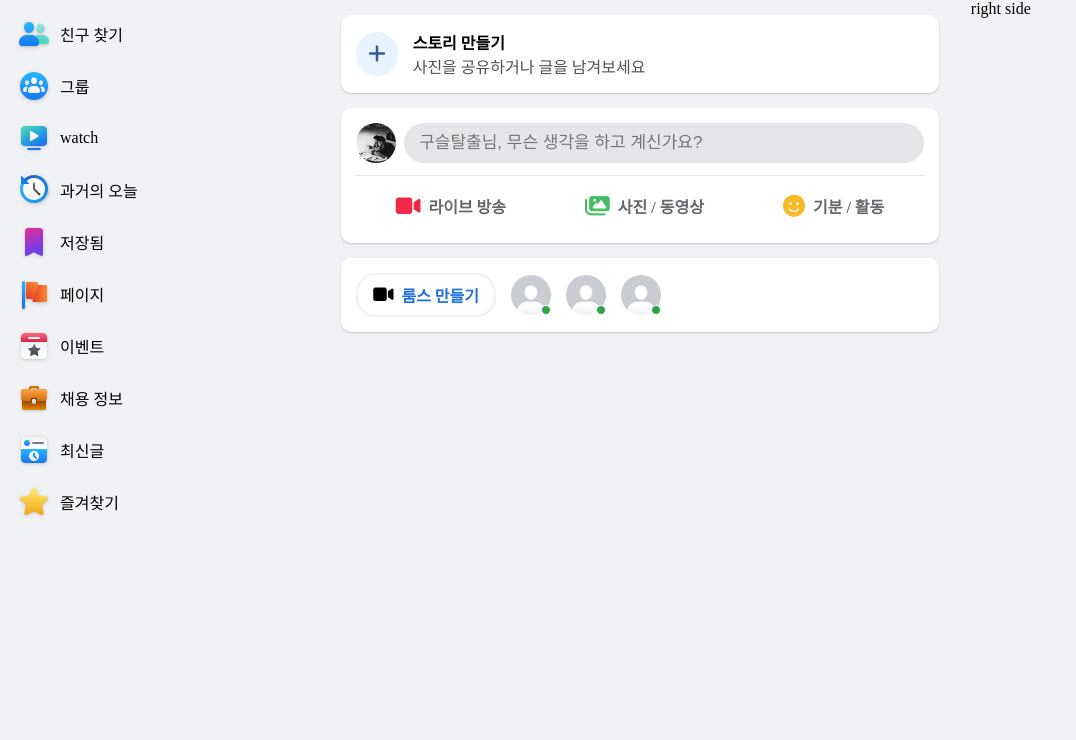
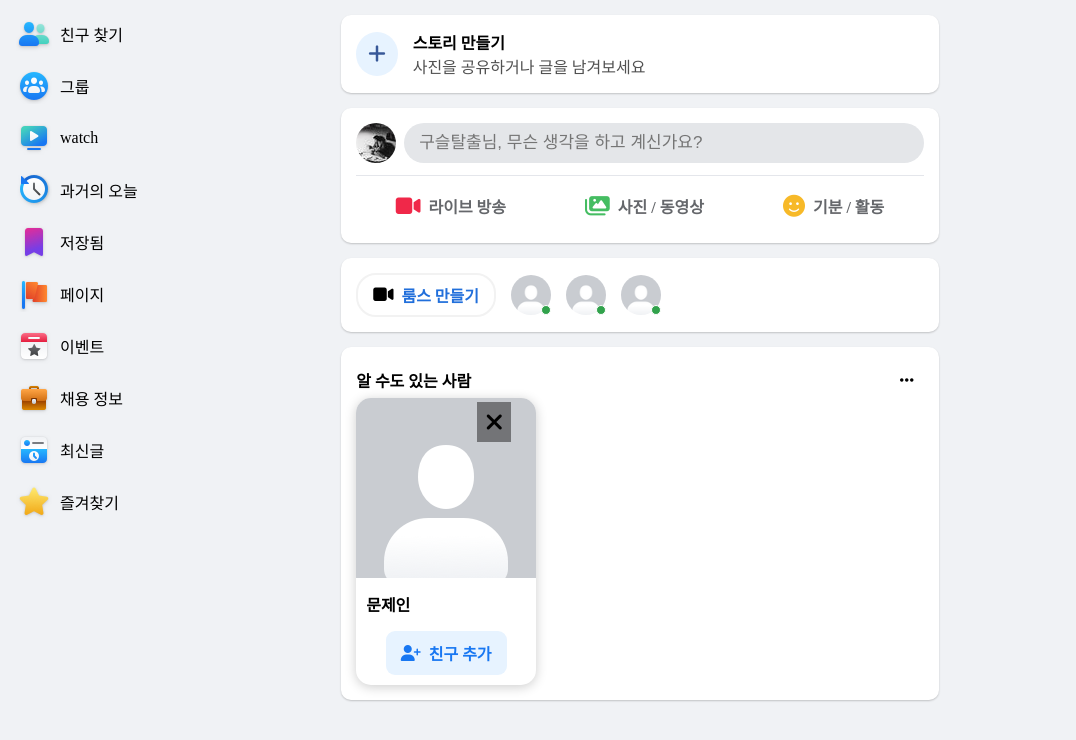
Before and after one commit to justsicklife/facebook-clone, a plain HTML site: page index.html in a window 1280 px wide. Shown: the whole page, without its empty margins (0-1076 px from the left). Drawn offline with Linux system fonts and the light colour scheme.

Commit message:
do-you-know 추가

```diff
--- /dev/null
+++ b/css/main/do-you-know.css
@@ -0,0 +1,81 @@
+.do-you-know__header {
+  display: flex;
+  justify-content: space-between;
+  align-items: center;
+}
+
+.do-you-know__header-title {
+  font-weight: bold;
+}
+
+.do-you-know__header-icon {
+  padding: 10px;
+  border-radius: 50%;
+}
+
+.do-you-know__header-icon:hover {
+  background: rgb(242, 242, 242);
+}
+
+.do-you-know__header-icon {
+  display: inline;
+  vertical-align: middle;
+}
+
+.do-you-know__name {
+  font-weight: bold;
+}
+
+.do-you-know__list {
+  display: flex;
+  column-gap: 15px;
+}
+
+.do-you-know__item {
+  box-shadow: rgba(0, 0, 0, 0.2) 0px 2px 12px 0px;
+  border-radius: 15px;
+  overflow: hidden;
+  position: relative;
+}
+
+.do-you-know__content {
+  padding: 10px;
+}
+
+.do-you-know__item-button {
+  background: rgb(231, 243, 255);
+  display: flex;
+  padding: 10px 15px;
+  border-radius: 9px;
+  align-items: center;
+  margin: 0 auto;
+  margin-top: 15px;
+}
+
+.do-you-know__item-button:hover {
+  background: rgb(219, 231, 242);
+}
+
+.do-you-know__item-icon {
+  margin-right: 8px;
+  color: rgb(24, 119, 242);
+}
+
+.do-you-know__item-text {
+  color: rgb(24, 119, 242);
+  font-weight: bold;
+}
+
+.do-you-know__delete-button {
+  position: absolute;
+  top: 1.5em;
+  right: 0.5em;
+  padding: 0.5em;
+  transform: translate(-50%, -50%);
+  background: rgb(115, 116, 119);
+}
+
+.do-you-know__delete-icon {
+  font-size: 1.5em;
+  vertical-align: top;
+}
--- a/css/main/layout-main.css
+++ b/css/main/layout-main.css
@@ -3,4 +3,5 @@
   background: rgb(255, 255, 255);
   border-radius: 10px;
   box-shadow: rgba(0, 0, 0, 0.2) 0px 1px 2px 0px;
+  max-width: 680px;
 }
--- a/index.html
+++ b/index.html
@@ -11,6 +11,7 @@
     <link rel="stylesheet" href="/css/main/layout-main.css">
     <link rel="stylesheet" href="/css/main/make-post.css">
     <link rel="stylesheet" href="/css/main/make-room.css">
+    <link rel="stylesheet" href="/css/main/do-you-know.css">
     <link rel="stylesheet" href="/css/global.css">
     <script src="https://kit.fontawesome.com/d0c9e176cb.js" crossorigin="anonymous"></script>
 </head>
@@ -118,9 +119,47 @@
                     </div>
                 </div>
             </div>
+            <div class="main__block">
+                <div class="do-you-know">
+                    <div class="do-you-know__header">
+                        <div class="do-you-know__header-title">알 수도 있는 사람</div>
+                        <i class="fas fa-ellipsis-h do-you-know__header-icon"></i>
+                    </div>
+                    <div class="do-you-know__main">
+                        <div class="do-you-know__list">
+                            <div class="do-you-know__item">
+                                <img class="do-you-know__img" src="/img/default-do-you-know-profile.png">
+                                <button class="do-you-know__delete-button">
+                                    <i class="fas fa-times do-you-know__delete-icon"></i>
+                                </button>
+                                <div class="do-you-know__content">
+                                    <div class="do-you-know__name">
+                                        문제인
+                                    </div>
+                                    <button class="do-you-know__item-button">
+                                        <i class="fas fa-user-plus do-you-know__item-icon"></i>
+                                        <div class="do-you-know__item-text">친구 추가</div>
+                                    </button>
+                                </div>
+                            </div>
+                        </div>
+                    </div>
+                </div>
+            </div>
         </main>
         <div class="layout__sidebar-right">
-            right side
+            <!-- <div class="sidebar-right__contact">
+                <div class="contact__header">
+                    <div class="contact__title">
+                        연락처
+                    </div>
+                    <div class="contact__list-icon">
+                        <i class="fas fa-video contact__item-icon"></i>
+                        <i class="fas fa-search contact__item-icon"></i>
+                        <i class="fas fa-ellipsis-h contact__item-icon"></i>
+                    </div>
+                </div>
+            </div>  -->
         </div>
     </div>
 </body>
```
Also changed, not shown: img/default-do-you-know-profile.png (added).
